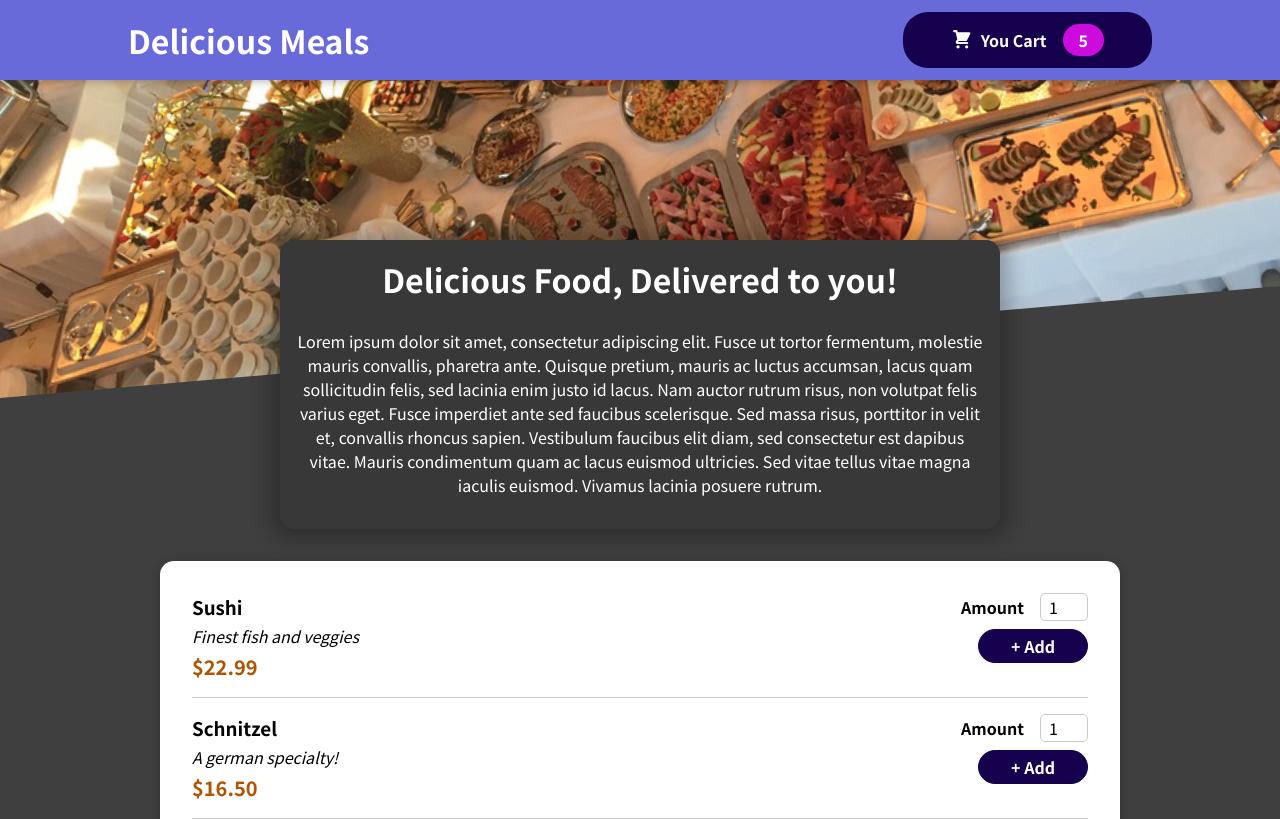
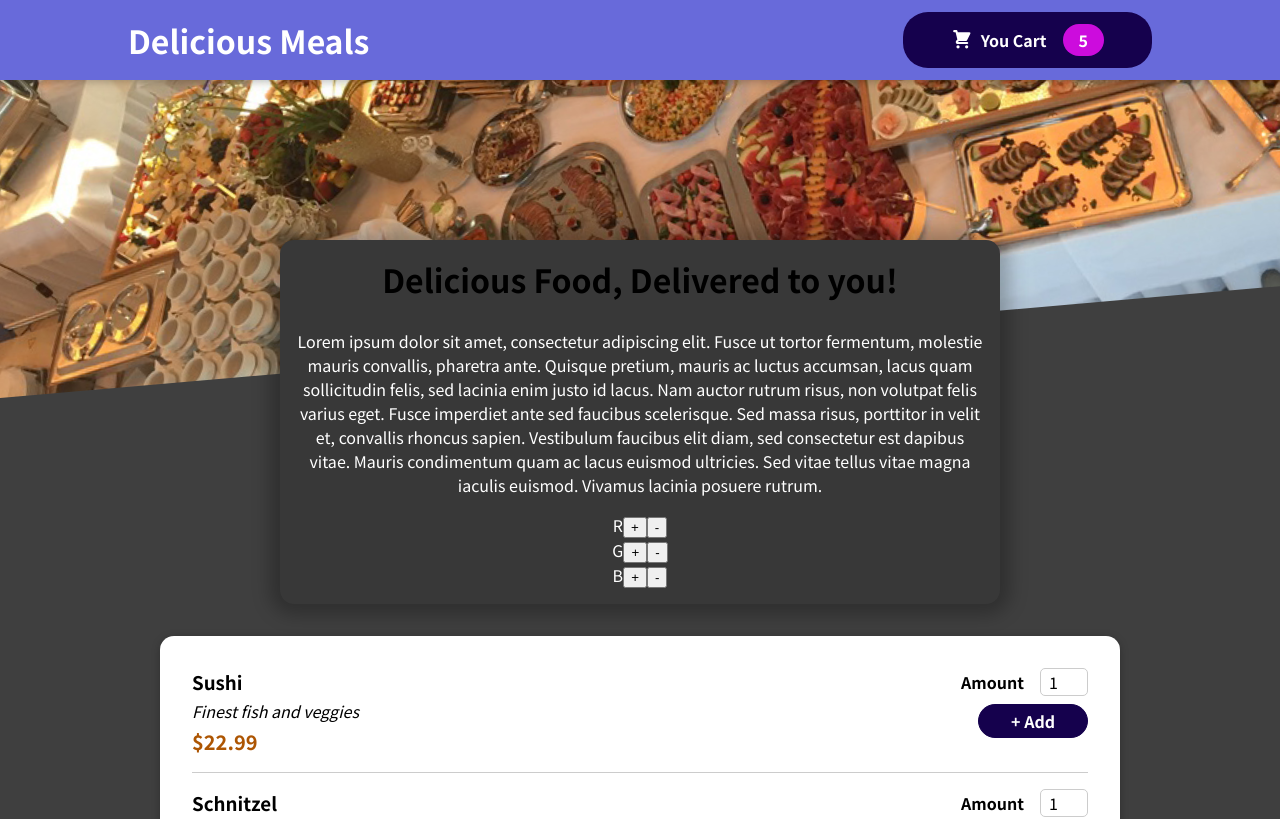
Before and after one commit to Shift3/react-course-feb-2022, a React (Create React App) app in the folder 08-shopping-cart/: page / in a window 1280 px wide. Shown: the top 819 px of the page. Built offline with nearby package versions, Linux system fonts and the light colour scheme.

Commit message:
example of using reducer hook

```diff
--- a/08-shopping-cart/src/components/Meals/MealsSummary.js
+++ b/08-shopping-cart/src/components/Meals/MealsSummary.js
@@ -1,12 +1,54 @@
+import { useReducer } from 'react';
 import classes from './MealsSummary.module.css';
 
+const step = 50;
+
+const limitRGB = (num) => (num < 0 ? 0 : num > 255 ? 255 : num);
+const reducer = (state, action) => {
+  switch(action.type){
+    case "INCREMENT_R":
+      return Object.assign({}, state, {r: limitRGB(state.r + step)});
+    case "DECREMENT_R":
+      return Object.assign({}, state, {r: limitRGB(state.r - step)});
+    case "INCREMENT_G":
+      return Object.assign({}, state, {g: limitRGB(state.g + step)});
+    case "DECREMENT_G":
+      return Object.assign({}, state, {g: limitRGB(state.g - step)});
+      case "INCREMENT_B":
+    return Object.assign({}, state, {b: limitRGB(state.b + step)});
+  case "DECREMENT_B":
+    return Object.assign({}, state, {b: limitRGB(state.b - step)});
+    default:
+      return state;
+  }
+}
+
+
 const MealsSummary = () => {
+  const [{r, g, b}, dispatch] = useReducer(reducer, { r: 0, g:0, b:0});
   return (
     <section className={classes.summary}>
-      <h2>Delicious Food, Delivered to you!</h2>
+      <h2 style={{color: `rgb(${r}, ${g}, ${b})`}}>Delicious Food, Delivered to you!</h2>
       <p>
       Lorem ipsum dolor sit amet, consectetur adipiscing elit. Fusce ut tortor fermentum, molestie mauris convallis, pharetra ante. Quisque pretium, mauris ac luctus accumsan, lacus quam sollicitudin felis, sed lacinia enim justo id lacus. Nam auctor rutrum risus, non volutpat felis varius eget. Fusce imperdiet ante sed faucibus scelerisque. Sed massa risus, porttitor in velit et, convallis rhoncus sapien. Vestibulum faucibus elit diam, sed consectetur est dapibus vitae. Mauris condimentum quam ac lacus euismod ultricies. Sed vitae tellus vitae magna iaculis euismod. Vivamus lacinia posuere rutrum.
       </p>
+      <div>
+        <div>
+          <span>R</span>
+          <button style={{cursor: 'pointer'}} onClick={() => dispatch({type: "INCREMENT_R"})}>+</button>
+          <button style={{cursor: 'pointer'}} onClick={() => dispatch({type: "DECREMENT_R"})}>-</button>
+        </div>
+        <div>
+          <span>G</span>
+          <button style={{cursor: 'pointer'}} onClick={() => dispatch({type: "INCREMENT_G"})}>+</button>
+          <button style={{cursor: 'pointer'}} onClick={() => dispatch({type: "DECREMENT_G"})}>-</button>
+        </div>
+        <div>
+          <span>B</span>
+          <button style={{cursor: 'pointer'}} onClick={() => dispatch({type: "INCREMENT_B"})}>+</button>
+          <button style={{cursor: 'pointer'}} onClick={() => dispatch({type: "DECREMENT_B"})}>-</button>
+        </div>
+    </div>
     </section>
   );
 }
```
